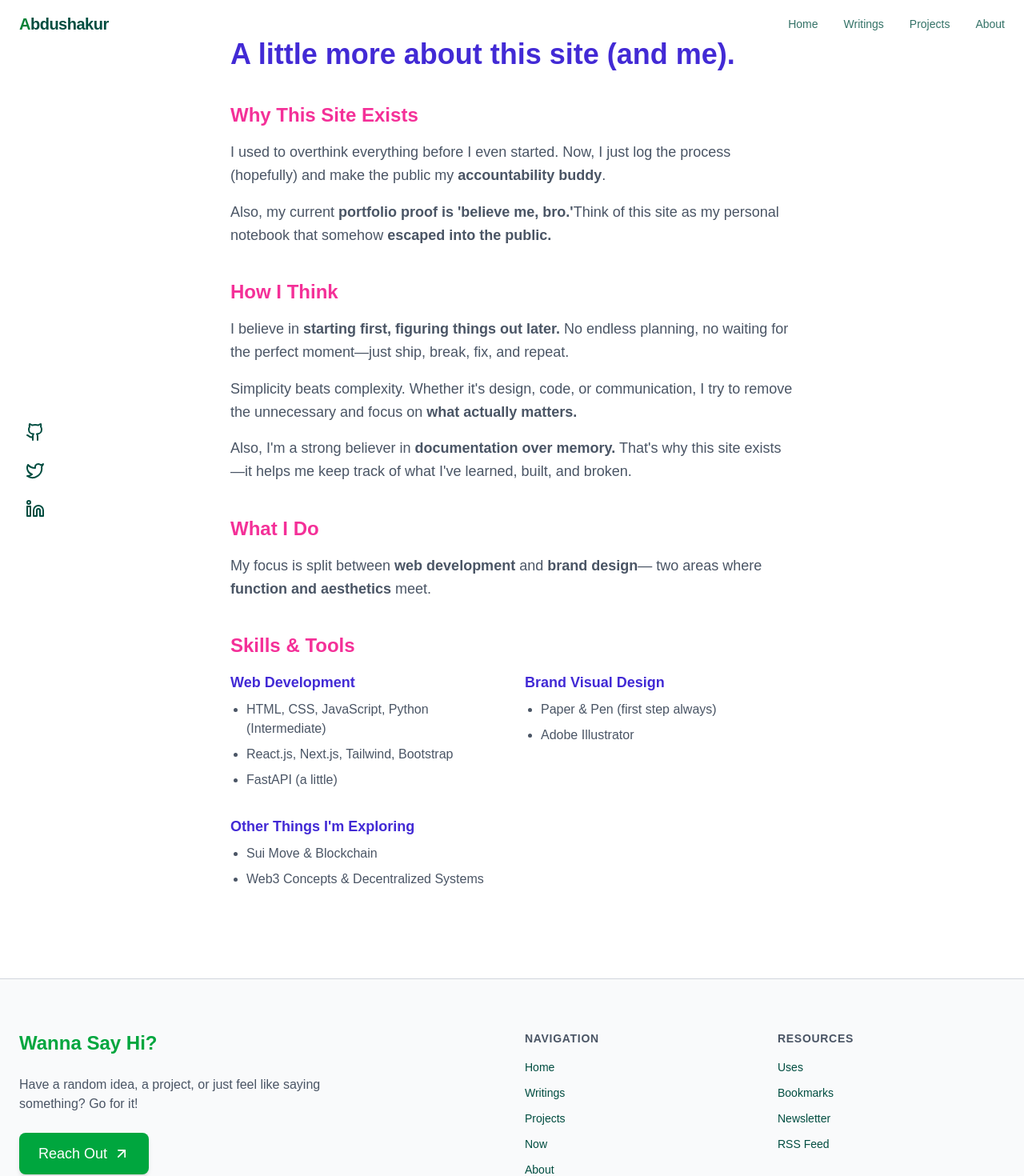
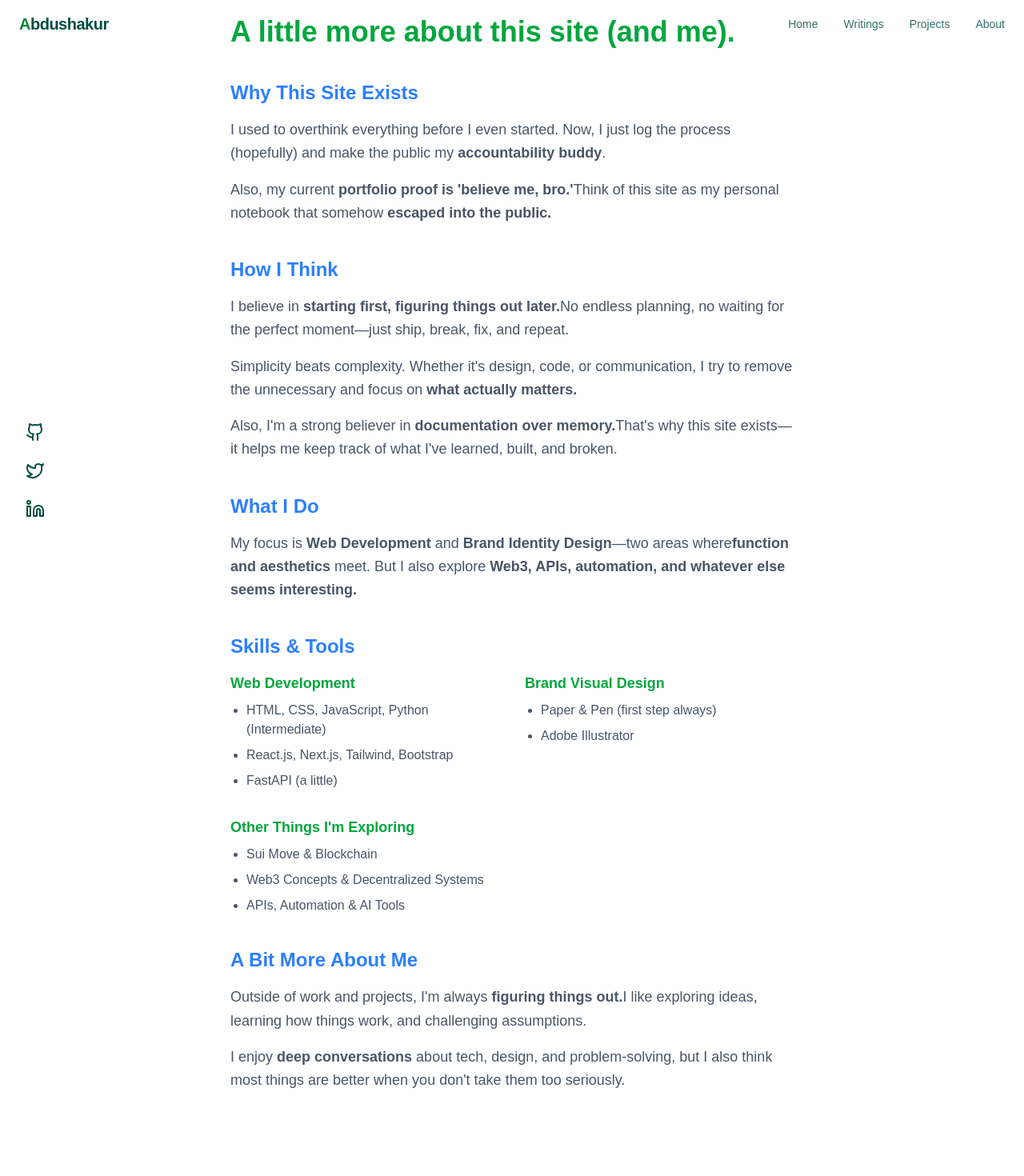
Before and after one commit to abdushakurob/abdushakurob.github.io, a Next.js app: page /about in a window 1280 px wide. Shown: the top 1470 px of the page at 80% size. Built offline with nearby package versions, Linux system fonts and the light colour scheme.

Commit message:
Update about page

```diff
--- a/app/about/page.tsx
+++ b/app/about/page.tsx
@@ -1,12 +1,12 @@
 export default function About() {
   return (
-    <div className="min-h-screen bg-base-100 text-base-content px-6 sm:px-12 md:px-24 py-12 max-w-4xl mx-auto">
+    <div className="min-h-screen bg-base-100 pt-5 text-base-content px-6 sm:px-12 md:px-24 py-12 max-w-4xl mx-auto">
 
       {/* Header */}
-      <h1 className="text-4xl font-bold text-primary mb-6">A little more about this site (and me).</h1>
+      <h1 className="text-4xl font-bold text-green-600 mb-6">A little more about this site (and me).</h1>
 
       {/* Why This Site Exists */}
-      <h2 className="text-2xl font-semibold text-secondary mt-10 mb-4">Why This Site Exists</h2>
+      <h2 className="text-2xl font-semibold text-blue-500 mt-10 mb-4">Why This Site Exists</h2>
       <p className="text-lg text-gray-600 leading-relaxed">
         I used to overthink everything before I even started. Now, I just log the process (hopefully)
         and make the public my <strong>accountability buddy</strong>.
@@ -17,29 +17,33 @@ export default function About() {
       </p>
 
       {/* How I Think */}
-      <h2 className="text-2xl font-semibold text-secondary mt-10 mb-4">How I Think</h2>
+      <h2 className="text-2xl font-semibold text-blue-500 mt-10 mb-4">How I Think</h2>
       <p className="text-lg text-gray-600 leading-relaxed">
-        I believe in <strong>starting first, figuring things out later.</strong> No endless planning, no waiting for the perfect moment—just ship, break, fix, and repeat.
+        I believe in <strong>starting first, figuring things out later.</strong>
+        No endless planning, no waiting for the perfect moment—just ship, break, fix, and repeat.
       </p>
       <p className="text-lg text-gray-600 leading-relaxed mt-4">
-        Simplicity beats complexity. Whether it&apos;s design, code, or communication, I try to remove the unnecessary and focus on <strong>what actually matters.</strong>
+        Simplicity beats complexity. Whether it&apos;s design, code, or communication,
+        I try to remove the unnecessary and focus on <strong>what actually matters.</strong>
       </p>
       <p className="text-lg text-gray-600 leading-relaxed mt-4">
-        Also, I&apos;m a strong believer in <strong>documentation over memory.</strong> That&apos;s why this site exists—it helps me keep track of what I&apos;ve learned, built, and broken.
+        Also, I&apos;m a strong believer in <strong>documentation over memory.</strong>
+        That&apos;s why this site exists—it helps me keep track of what I&apos;ve learned, built, and broken.
       </p>
 
       {/* What I Do */}
-      <h2 className="text-2xl font-semibold text-secondary mt-10 mb-4">What I Do</h2>
+      <h2 className="text-2xl font-semibold text-blue-500 mt-10 mb-4">What I Do</h2>
       <p className="text-lg text-gray-600 leading-relaxed">
-        My focus is split between <strong>web development</strong> and <strong>brand design</strong>—
-        two areas where <strong>function and aesthetics</strong> meet.
+        My focus is <strong>Web Development</strong> and <strong>Brand Identity Design</strong>—two areas where
+        <strong>function and aesthetics</strong> meet. But I also explore <strong>Web3, APIs, automation,
+        and whatever else seems interesting.</strong>
       </p>
 
       {/* Skills */}
-      <h2 className="text-2xl font-semibold text-secondary mt-10 mb-4">Skills & Tools</h2>
+      <h2 className="text-2xl font-semibold text-blue-500 mt-10 mb-4">Skills & Tools</h2>
       <div className="grid md:grid-cols-2 gap-8 mt-4">
         <div>
-          <h3 className="text-lg font-semibold text-primary">Web Development</h3>
+          <h3 className="text-lg font-semibold text-green-600">Web Development</h3>
           <ul className="list-disc pl-5 text-gray-600 space-y-2 mt-2">
             <li>HTML, CSS, JavaScript, Python (Intermediate)</li>
             <li>React.js, Next.js, Tailwind, Bootstrap</li>
@@ -47,21 +51,32 @@ export default function About() {
           </ul>
         </div>
         <div>
-          <h3 className="text-lg font-semibold text-primary">Brand Visual Design</h3>
+          <h3 className="text-lg font-semibold text-green-600">Brand Visual Design</h3>
           <ul className="list-disc pl-5 text-gray-600 space-y-2 mt-2">
             <li>Paper &amp; Pen (first step always)</li>
             <li>Adobe Illustrator</li>
           </ul>
         </div>
         <div>
-          <h3 className="text-lg font-semibold text-primary">Other Things I&apos;m Exploring</h3>
+          <h3 className="text-lg font-semibold text-green-600">Other Things I&apos;m Exploring</h3>
           <ul className="list-disc pl-5 text-gray-600 space-y-2 mt-2">
             <li>Sui Move &amp; Blockchain</li>
             <li>Web3 Concepts &amp; Decentralized Systems</li>
+            <li>APIs, Automation &amp; AI Tools</li>
           </ul>
         </div>
       </div>
 
+      {/* A Little More About Me */}
+      <h2 className="text-2xl font-semibold text-blue-500 mt-10 mb-4">A Bit More About Me</h2>
+      <p className="text-lg text-gray-600 leading-relaxed">
+        Outside of work and projects, I&apos;m always <strong>figuring things out.</strong>
+        I like exploring ideas, learning how things work, and challenging assumptions.
+      </p>
+      <p className="text-lg text-gray-600 leading-relaxed mt-4">
+        I enjoy <strong>deep conversations</strong> about tech, design, and problem-solving,
+        but I also think most things are better when you don&apos;t take them too seriously.
+      </p>
     </div>
   );
 }
```
